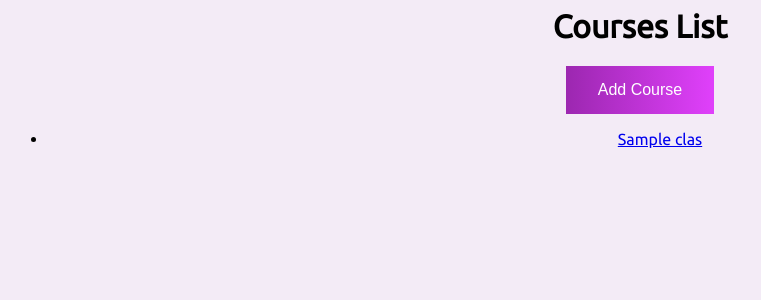
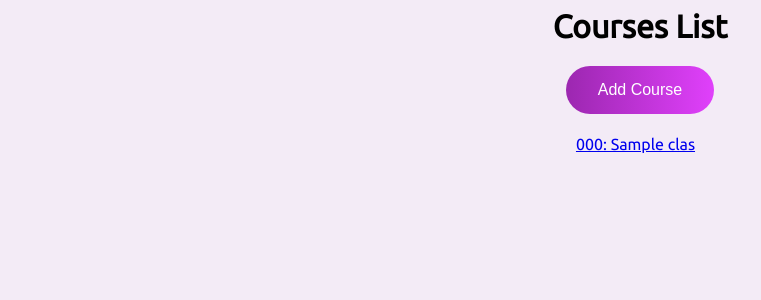
Before and after one commit to Helenazhx/cs591flask_sqlalchemy, a Flask app: template templates/courselist.html in a window 1280 px wide. Shown: the top 300 px of the page, without its empty margins (0-761 px from the left). Run offline with Flask 2, Linux system fonts and the light colour scheme; the template is opened without the code that fills it: most values are stand-ins (such as "Sample title", 1, 10 or a date in 2020).

Commit message:
html css updates

```diff
--- a/static/style.css
+++ b/static/style.css
@@ -124,7 +124,7 @@ table {
     display: inline-block;
     font-size: 16px;
     margin-top: 20px;
-    margin-left: 50%;
+    margin-left: 40%;
     align-content: center;
     border-radius: 5em;
 }
--- a/static/styles.css
+++ b/static/styles.css
@@ -7,6 +7,7 @@ button{
     text-decoration: none;
     display: inline-block;
     font-size: 16px;
+    border-radius: 5em;
 }
 body {
     background-color: #F3EBF6;
--- a/templates/courselist.html
+++ b/templates/courselist.html
@@ -7,15 +7,17 @@
        <button>Add Course</button>
     </a>
     <!--need to modify-->
-   <ul>
-       {% for class in courses %}
-       <li>
-            <a href="{{url_for('showCourseDetail', course_name = class.cname)}}">
-                    {{class.cname}}
-            </a>
-            <br> <br>
-        </li>
-       {% endfor %}
-   </ul>
+    <br><br>
+    <table>
+        {% for class in courses %}
+        <tr>
+            <td><a href="{{url_for('showCourseDetail', course_name = class.cname)}}">
+                {{class.code}}:  {{class.cname}}</a>
+                <br><br>
+            </td>
+        </tr>
+        {% endfor %}
+    </table>
+
 </body>
 </html>
--- a/templates/newStudent.html
+++ b/templates/newStudent.html
@@ -8,7 +8,7 @@
               <input class="un" type="text" align="center" name = "sid" placeholder="Student ID">
               <input class="un" type="text" align="center" name = "semail" placeholder="Student Email">
               <input class="un" type="text" align="center" name = "sgrade" placeholder="Grade">
-              <a class="add" href="{{url_for('addStudent')}}" align="center">Add</a>
+              <button type="submit">ADD</button>
               <!--<a href="{{url_for('showBooks')}}">
                    <button>Cancel</button>
                </a>-->
```
Also changed, not shown: populate.py (+10 -4 lines).
